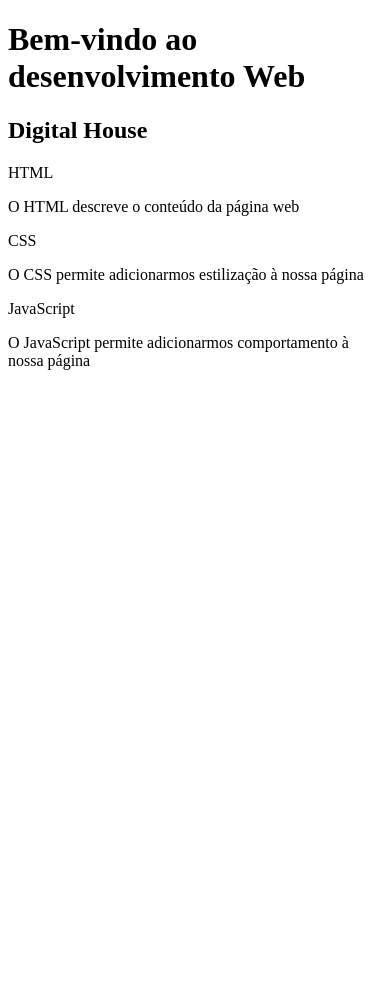
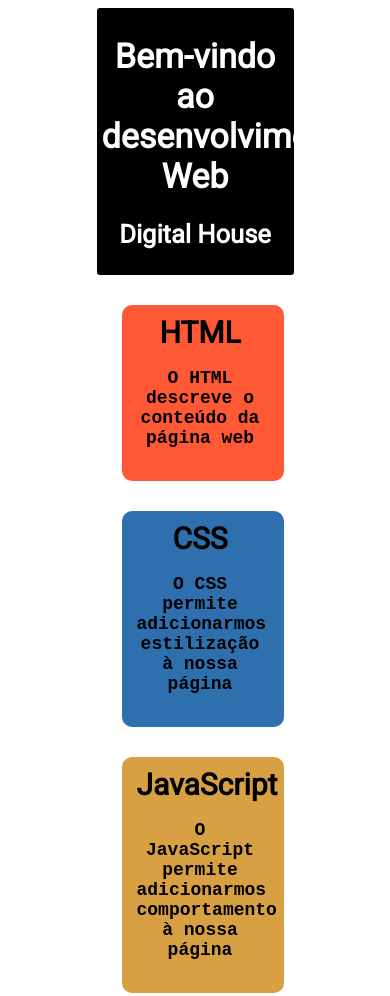
Before and after one commit to CamilaVicente/CodigoPreto, a plain HTML site: page index.html in a window 390 px wide. Before the commit the page ends 844 px from the top, so only its background shows below. Drawn offline with Linux system fonts and the light colour scheme; files that its build step writes are made by us from their sources; a web font is replaced by a local one.

Commit message:
Border-box e Responsividade

```diff
--- /dev/null
+++ b/Exe/css/style.css
@@ -0,0 +1,54 @@
+
+@import url('https://fonts.googleapis.com/css2?family=Roboto&display=swap');
+@import url('https://fonts.googleapis.com/css2?family=New+Tegomin&display=swap');
+
+
+    .center {
+        margin: auto;
+        width: 50%;
+    }
+
+    .title {
+
+        width: 50%;
+
+        margin: auto;
+        padding: 5px;
+        font-size: 17px;
+        font-family:'Roboto';
+        background-color: black;
+        border-radius: 3px;
+        color: white;
+        text-align: center;
+    }
+
+    .card {
+        border-style: none;
+        border-radius: 10px;
+        margin: 30px 5px 15px 20px;
+        padding: 10px 20px 15px 15px;
+    }
+
+    .card-title {
+        text-align: center;
+        font-family: 'Roboto',monospace;
+        font-weight: 1000;
+        font-size: 30px;
+
+    }
+    .card-content {
+        text-align: center;
+        font-family: 'New Tegomin', monospace;
+        font-weight: 800;
+        font-size: 18px;
+    }
+
+    #js {
+     background-color: rgb(215, 160, 67);
+    }
+    #css {
+     background-color: rgb(46, 111, 173);
+    }
+    #html {
+     background-color: rgb(277, 88, 53);
+    }
--- a/Resp/css/style3.css
+++ b/Resp/css/style3.css
@@ -63,10 +63,9 @@ img{
         }
     /* tablets */
     }
-   /* @media only screen and (max-device-width : 1200px) {
+    @media only screen and (max-device-width : 1200px) {
         [class*="col-"]{
             width:100%;
         }
     /* computadores */
     }
-   */
```
Also changed, not shown: Exe/index.html (added, +47 -0 lines).
